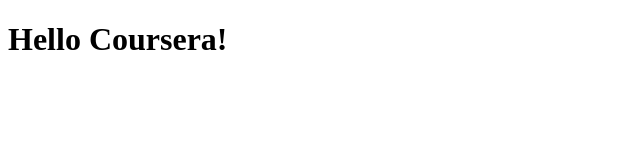
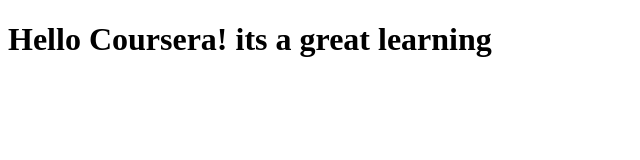
Before and after one commit to ppavank83/couresera-test, a plain HTML site: page site/index.html in a window 1280 px wide. Shown: the whole page, without its empty margins (0-640 px from the left). Drawn offline with Linux system fonts and the light colour scheme.

Commit message:
modification to my page

```diff
--- a/site/index.html
+++ b/site/index.html
@@ -4,6 +4,6 @@
 	<title>Hello Coursera!</title>
 </head>
 <body>
-<h1>Hello Coursera!</h1>
+<h1>Hello Coursera! its a great learning</h1>
 </body>
 </html>
```
